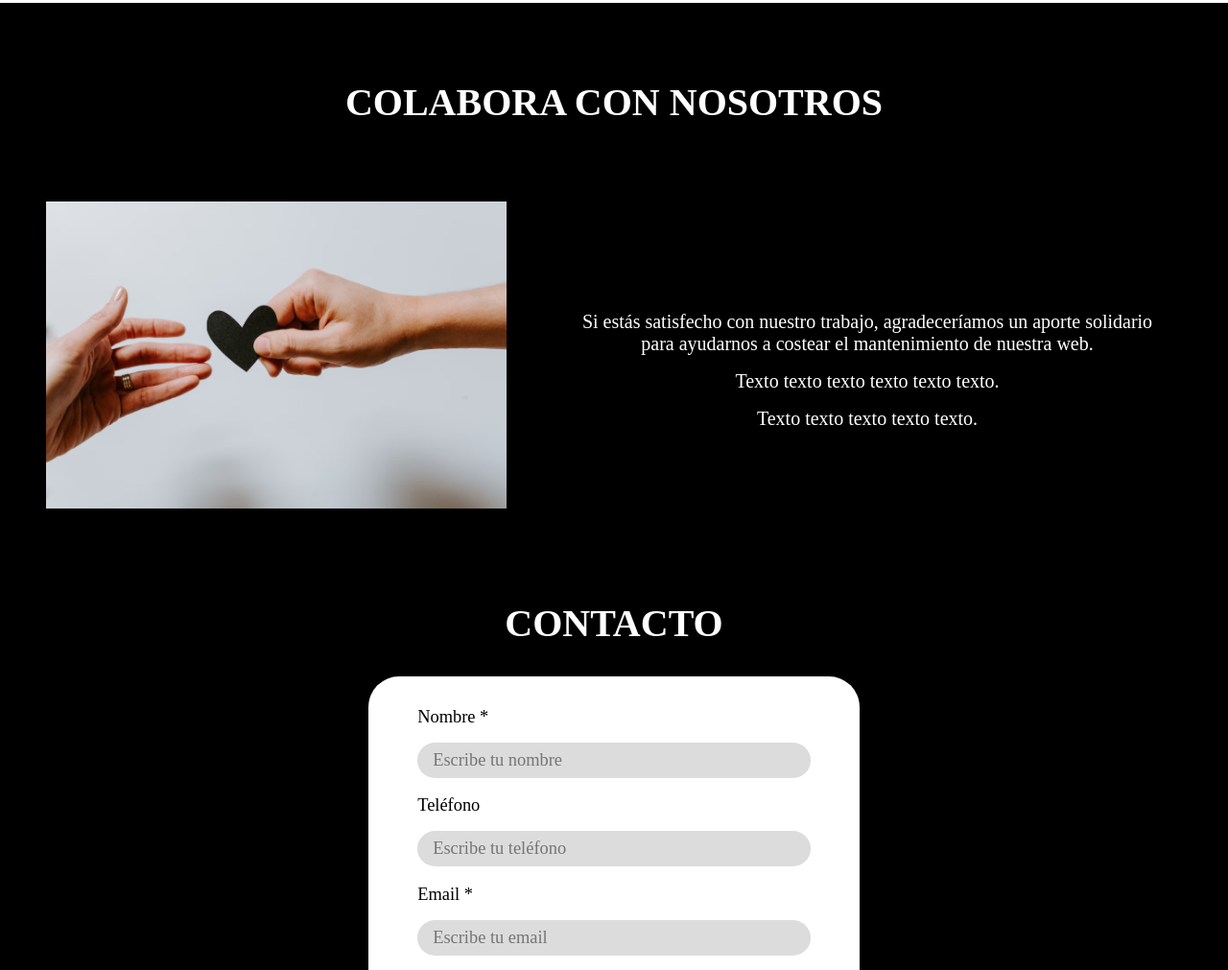
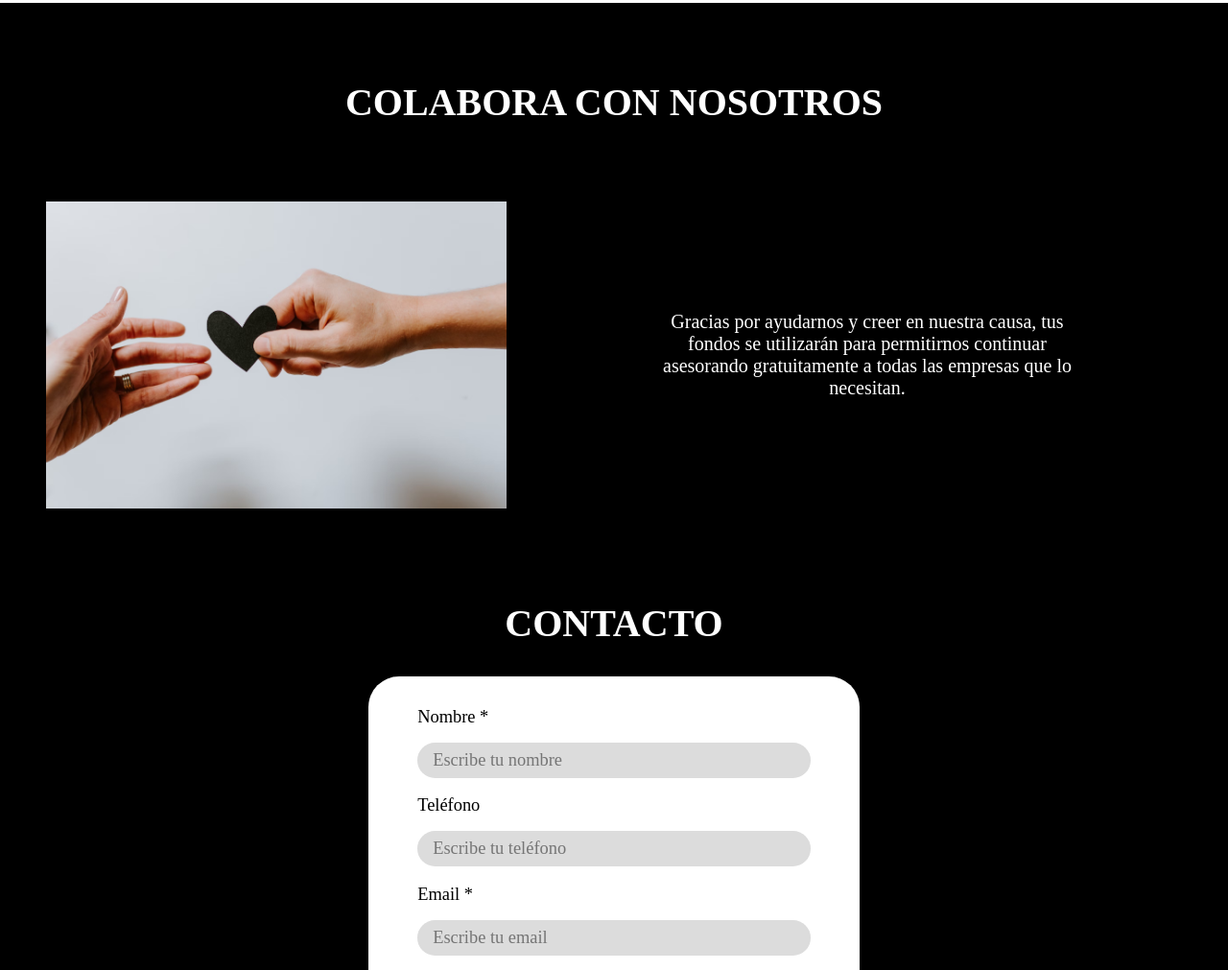
Before and after one commit to AnaliaRio/Checkit, a React app: page / in a window 1280 px wide. Shown: the part 3082-4093 px from the top of the page at 96% size. Built offline with nearby package versions, Linux system fonts and the light colour scheme; a web font is replaced by a local one.

Commit message:
Changed Section 4

```diff
--- a/src/components/Section4.js
+++ b/src/components/Section4.js
@@ -3,22 +3,15 @@ import Collab from "../images/collab.jpg";
 
 const Section4 = () => {
   return (
-    <section className='section1' id='linkToAbout'>
-      <h2 className='section1__title'>colabora con nosotros</h2>
+    <section className='section4' id='linkToAbout'>
+      <h2 className='section4__title'>colabora con nosotros</h2>
       <div className='div'>
         <img className='imgB' src={Collab} alt='' />
-        <div>
-          <p className='section1__boxparagraph1'>
-            Si estás satisfecho con nuestro trabajo, agradeceríamos un aporte
-            solidario para ayudarnos a costear el mantenimiento de nuestra web.
-          </p>
-          <p className='section1__boxparagraph2'>
-            Texto texto texto texto texto texto.
-          </p>
-          <p className='section1__boxparagraph2'>
-            Texto texto texto texto texto.
-          </p>
-        </div>
+        <p className='section4__boxparagraph1'>
+          Gracias por ayudarnos y creer en nuestra causa, tus fondos se
+          utilizarán para permitirnos continuar asesorando gratuitamente a todas
+          las empresas que lo necesitan.
+        </p>
       </div>
     </section>
   );
--- a/src/styles/components/Section4.scss
+++ b/src/styles/components/Section4.scss
@@ -18,10 +18,13 @@
 }
 
 .imgB {
-  height: 20rem;
-  // @media all and (max-width: 800px) {
-  //   width: 80%;
-  // }
+  height: 15rem;
+  @media all and (min-width: 800px) {
+    height: 17rem;
+  }
+  @media all and (min-width: 1200px) {
+    height: 20rem;
+  }
 }
 
 .div {
@@ -38,13 +41,13 @@
 .section4__boxparagraph1 {
   font-size: 20px;
   color: $white;
-  padding: 2rem 1rem 0 1rem;
+  padding: 2rem 1rem;
   text-align: center;
   @media all and (min-width: 800px) {
-    padding: 2rem 1rem 0 1rem;
+    padding: 2rem 2rem;
   }
   @media all and (min-width: 1200px) {
-    padding: 2rem 1rem 0 1rem;
+    padding: 2rem 7rem;
   }
 }
 
```
